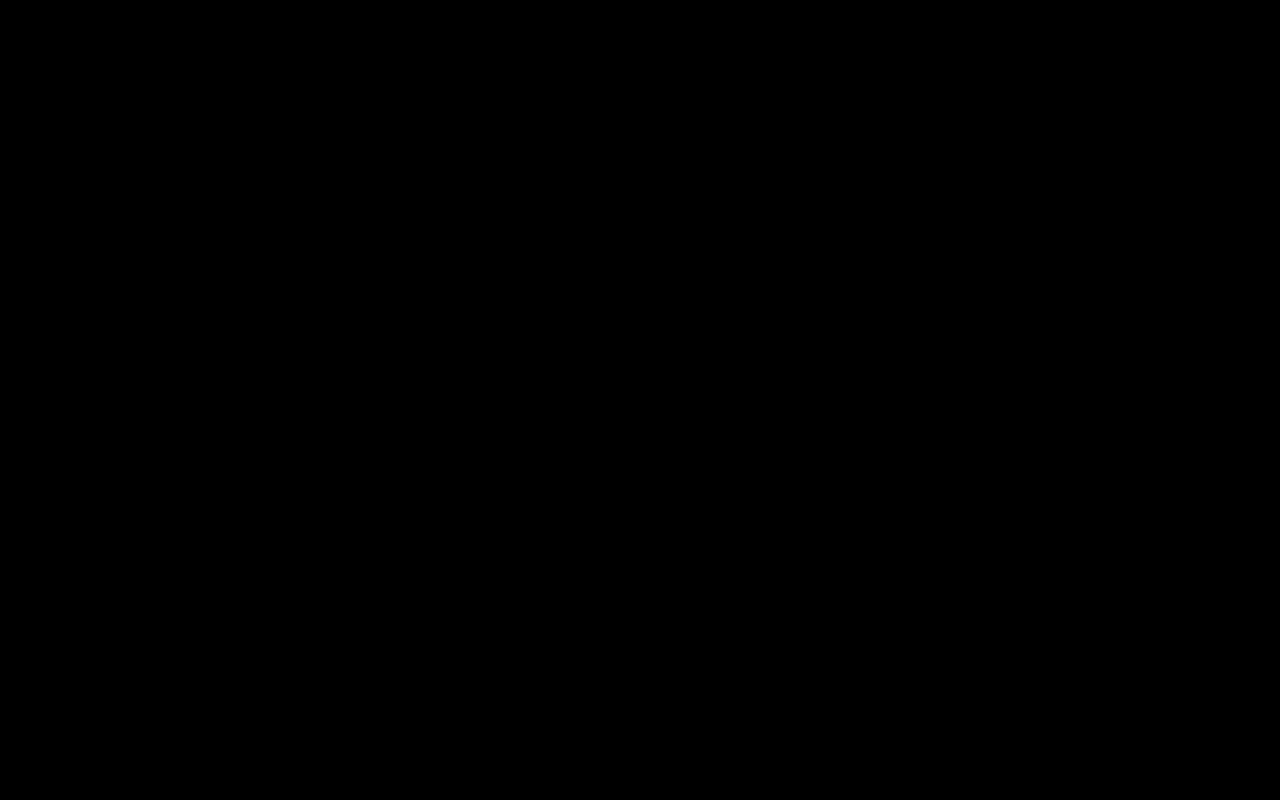
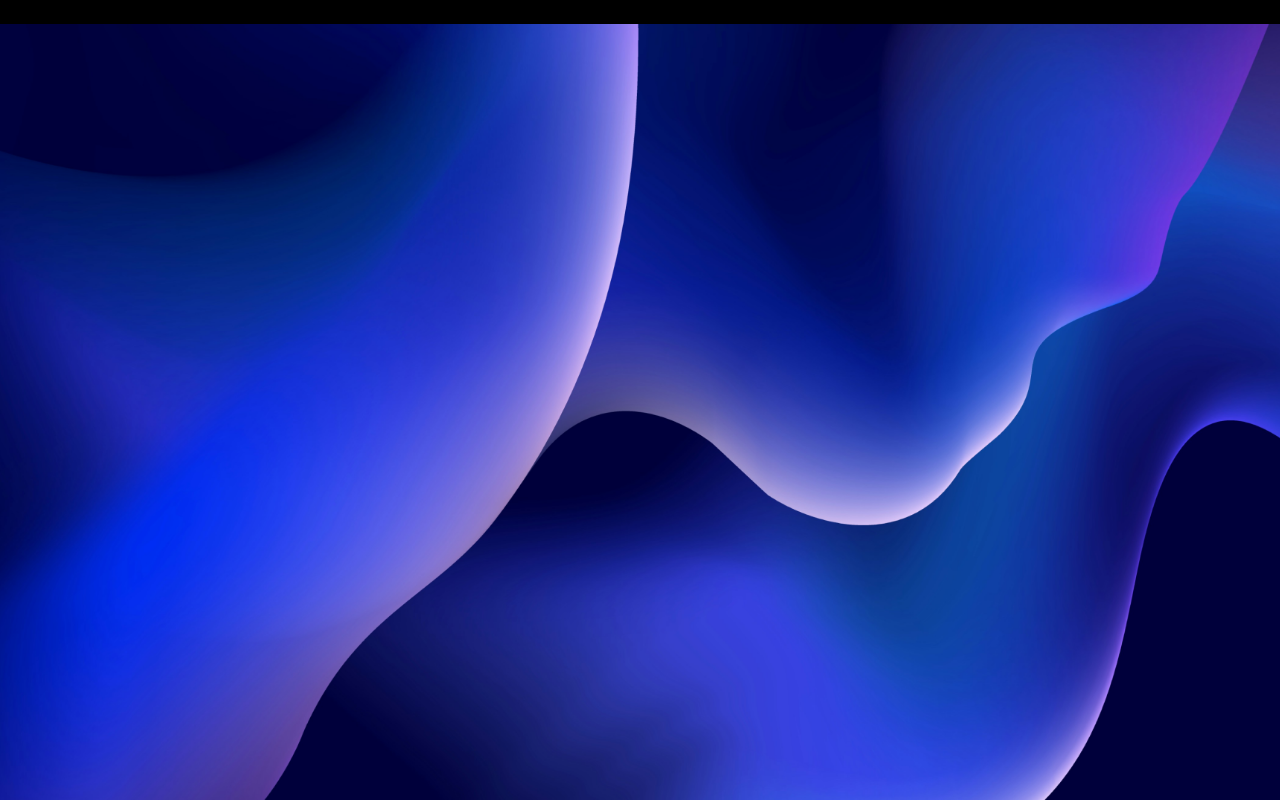
Before and after one commit to aalsayad/NextJSPageTransitions, a Next.js app: page /circles in a window 1280 px wide. Shown: the top 800 px of the page. Built offline with nearby package versions, Linux system fonts and the light colour scheme.

Commit message:
without transition wrapper

```diff
--- a/app/layout.tsx
+++ b/app/layout.tsx
@@ -19,10 +19,10 @@ export default function RootLayout({
   return (
     <html lang='en'>
       <body className={inter.className}>
-        <Transition>
-          <Navbar />
-          {children}
-        </Transition>
+        {/* <Transition> */}
+        <Navbar />
+        {children}
+        {/* </Transition> */}
       </body>
     </html>
   );
```
